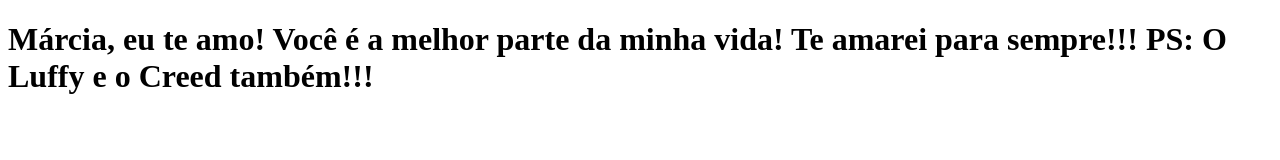
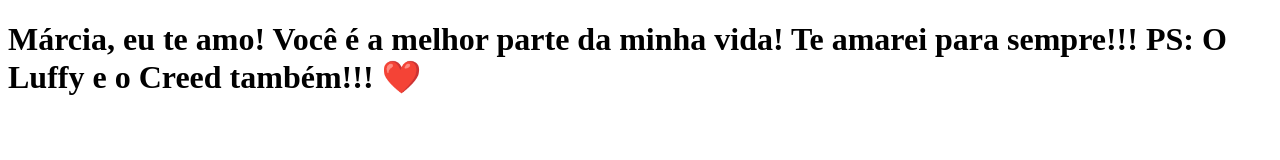
Before and after one commit to DiegoSilvaGomes/end2end-news, a Next.js app: page / in a window 1280 px wide. Shown: the top 160 px of the page. Built offline with nearby package versions, Linux system fonts and the light colour scheme.

Commit message:
Atualiza a frase

```diff
--- a/pages/index.js
+++ b/pages/index.js
@@ -1,5 +1,5 @@
 function Home() {
-    return <h1>Márcia, eu te amo! Você é a melhor parte da minha vida! Te amarei para sempre!!! PS: O Luffy e o Creed também!!!</h1>
+    return <h1>Márcia, eu te amo! Você é a melhor parte da minha vida! Te amarei para sempre!!! PS: O Luffy e o Creed também!!! ❤️ </h1>
 }
 
 export default Home;
```
